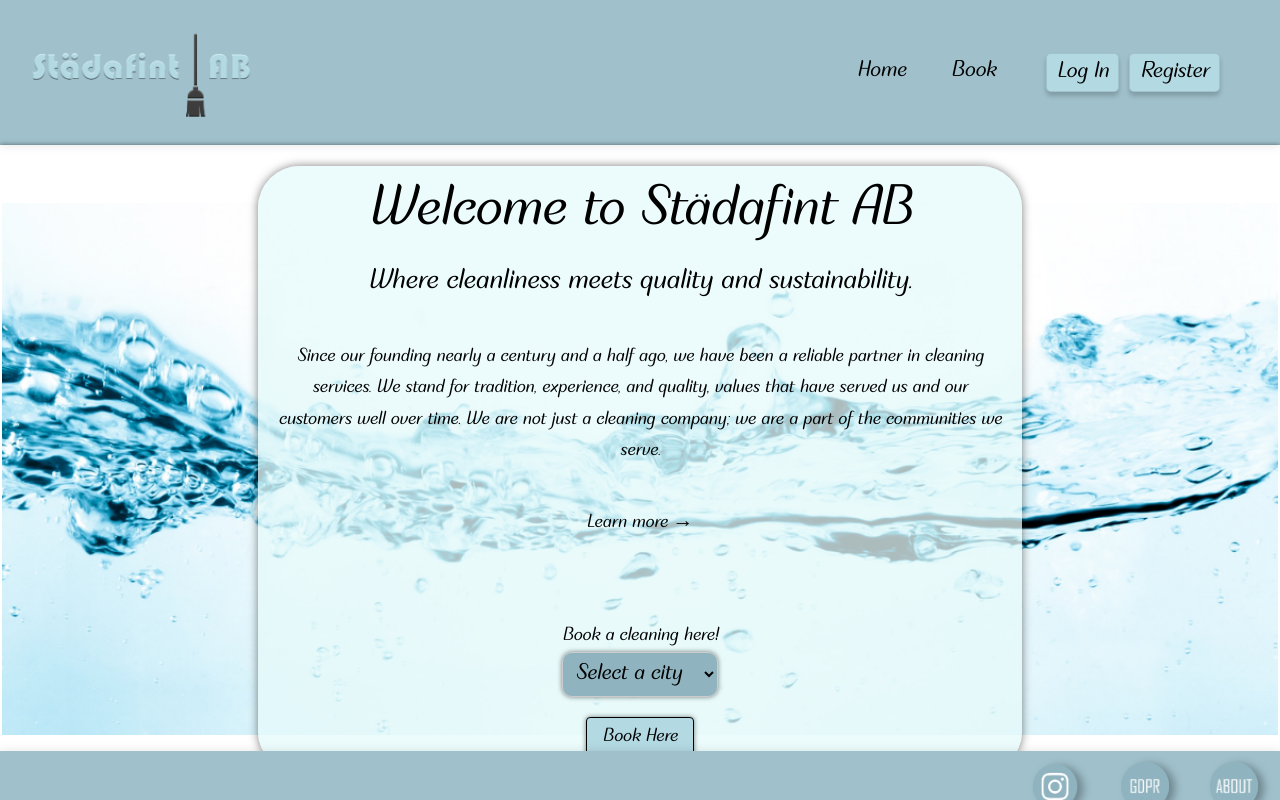
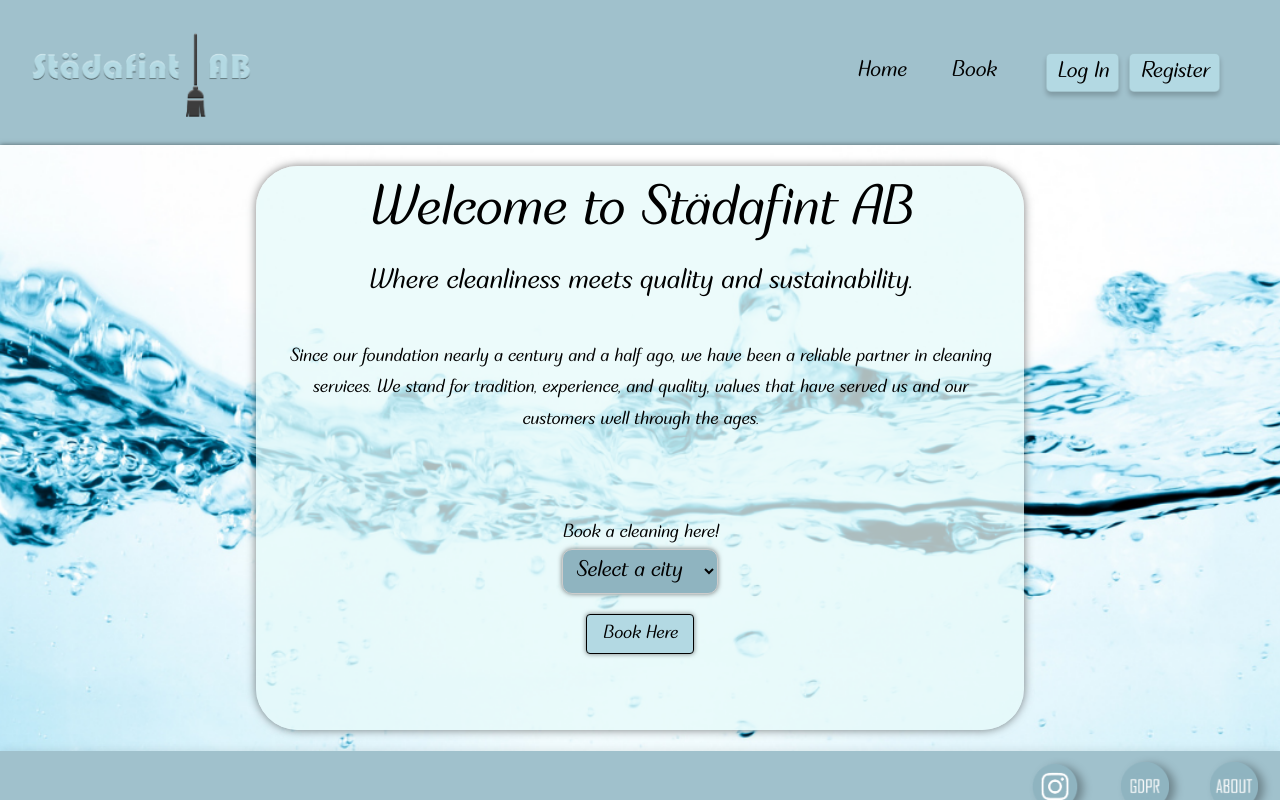
Before and after one commit to natischmidt/CleanCodeFrontend, a React (Vite) app: page / in a window 1280 px wide. Built offline with nearby package versions, Linux system fonts and the light colour scheme.

Commit message:
kollat lite style, fixat anonym kund rensar data efter bokning av städ.

```diff
--- a/src/API/admin.tsx
+++ b/src/API/admin.tsx
@@ -198,6 +198,12 @@ const admin = {
                     'Authorization': `Bearer ${jwt}`
                 }
             });
+            if (customerId === sessionStorage.getItem("tempId")){
+                sessionStorage.removeItem("jwt")
+                sessionStorage.removeItem("refresh_token")
+                sessionStorage.removeItem("tempId")
+
+            }
         } catch (error) {
             console.error('Error creating booking', error);
             throw error;
--- a/src/components/context/UserTypeContext.tsx
+++ b/src/components/context/UserTypeContext.tsx
@@ -2,6 +2,8 @@ import React, {createContext, useContext, useState, ReactNode, useEffect} from "
 import {useLocation, useNavigate} from "react-router-dom";
 import {timeToJwtExpire} from "../jwt/TimeToJwtExpire";
 import refreshJwtToken from "../jwt/RefreshJwtToken";
+import {Simulate} from "react-dom/test-utils";
+import seeking = Simulate.seeking;
 
 type UserType = "ADMIN" | "CUSTOMER" | "EMPLOYEE";
 type id = string | null
@@ -28,7 +30,8 @@ export const UserTypeProvider: React.FC<{ children: ReactNode }> = ({  children}
     useEffect(() => {
         const checkJwtToken = async() => {
             const token = sessionStorage.getItem("jwt")
-            if (token){
+            const token2 = sessionStorage.getItem("tempId")
+            if (token && !token2){
                 const timeLeft = timeToJwtExpire(token)
                 if (timeLeft <= 90){
                     try {
@@ -43,7 +46,8 @@ export const UserTypeProvider: React.FC<{ children: ReactNode }> = ({  children}
                         navigate("/")
                     }
                 } else {
-                    setLoggedIn(true)
+                   setLoggedIn(true)
+                    console.log("gogogo?")
                 }
             }
         }
--- a/src/components/customer-components/AddCustomerBookingOption.tsx
+++ b/src/components/customer-components/AddCustomerBookingOption.tsx
@@ -294,7 +294,7 @@ const AddCustomerBookingOption = () => {
                                 // backgroundImage: `url(${basic})`
                             }}>
                                 <div className="bigDiv">
-                                    <div className="btn">
+                                    <div className="btn2">
                                         <button
                                             className="showInfo"
                                             onClick={() => {
@@ -332,7 +332,7 @@ const AddCustomerBookingOption = () => {
                                 // backgroundImage: `url(${advanced})`
                             }}>
                                 <div className="bigDiv">
-                                    <div className="btn">
+                                    <div className="btn2">
                                         <button
                                             className="showInfo"
                                             onClick={() => {
@@ -372,7 +372,7 @@ const AddCustomerBookingOption = () => {
                                 // backgroundImage: `url(${diamond})`
                             }}>
                                 <div className="bigDiv">
-                                    <div className="btn">
+                                    <div className="btn2">
                                         <button
                                             className="showInfo"
                                             onClick={() => {
@@ -412,7 +412,7 @@ const AddCustomerBookingOption = () => {
                                 // backgroundImage: `url(${windowclean})`
                             }}>
                                 <div className="bigDiv">
-                                    <div className="btn">
+                                    <div className="btn2">
                                         <button
                                             className="showInfo"
                                             onClick={() => {
@@ -790,7 +790,7 @@ const styles: { [key: string]: React.CSSProperties } = {
         backgroundColor: "#ffe4e4",
         border: "red 2px",
     },
-    btn: {
+    btn2: {
         display: "flex",
         justifyContent: "center",
     }
--- a/src/components/forms/LoginAdminOrEmployeeForm.tsx
+++ b/src/components/forms/LoginAdminOrEmployeeForm.tsx
@@ -63,7 +63,6 @@ const LoginAdminOrEmployeeForm = () => {
             <div>
                 <button onClick={quickLoginAsAdmin}>logga in som admin</button>
                 <button onClick={quickLoginAsEmployee}>logga in som employee</button>
-                <button onClick={() => goToHomePage("/")}>gå till customer home</button>
             </div>
 
                 <form style={styles.form} onSubmit={handleSubmit}>
--- a/src/pages/customer-pages/CustomerHome.tsx
+++ b/src/pages/customer-pages/CustomerHome.tsx
@@ -20,6 +20,7 @@ const styles = {
         width: '100%',
         display: 'flex',
         height: '75.8vh',
+        backgroundColor: "#fefefe"
     },
     imageSection: {
         flex: 1,
@@ -29,7 +30,7 @@ const styles = {
     },
     textContainer: {
         borderRadius: "2rem",
-        marginTop: '0rem',
+        marginTop: '1rem',
         textAlign: 'center' as "center",
         color: 'black',
         boxShadow: '0 0 10px rgba(0, 0, 0, 0.5)',
@@ -63,12 +64,30 @@ export const CustomerHomePage: React.FC = () => {
                                 <h2 className="header-text">Welcome to Städafint AB <br/>
                                 </h2><h2 className="subHeaderText"> Where cleanliness meets
                                     quality and sustainability.</h2>
-                                <p className="subText"><br/>Since our founding nearly a century and a half ago, we
-                                    have been a reliable partner in cleaning services. We stand for tradition,
-                                    experience, and quality, values that have served us and our customers well over
-                                    time. We are not just a cleaning company; we are a part of the
-                                    communities we serve.</p>
-                                <p className="subText"><br/>Learn more →</p>
+                                <p className="subText"><br/>Since our foundation nearly a century and a half ago, we have
+                                    been a reliable partner in cleaning services. We stand for tradition, experience, and
+                                    quality, values that have served us and our customers well through the ages.</p>
+                              {/*  <p className="subText"><br/>We are not just a cleaning company; we are part of the communities
+                                    we serve. With a dedicated workforce, whose expertise spans several decades, we deliver not
+                                    just cleaning services, we deliver safety and quality of life. Our team consists of passionate,
+                                    experienced, and committed employees who are masters in their field.
+                                </p>*/}
+                            {/*    <p className="subText"><br/>Sustainability is not just a buzzword for us; it is part of
+                                    our business philosophy. We use environmentally friendly cleaning products and are
+                                    constantly working to minimize our ecological footprint. This also means that we have
+                                    efficient work processes that not only save time but also resources.
+                                </p>
+                                <p className="subText"><br/>Our strength lies in our ability to understand our customers'
+                                    unique needs and offer tailor-made solutions. We believe that every space, small or large,
+                                    deserves the best possible care. Whether it's an office, a home, or a commercial space, you can
+                                    trust that StädaAB will do the job with the utmost care and professionalism.
+                                </p>*/}
+                               {/* <p className="subText"><br/>Thank you for considering StädaAB as your partner in cleanliness
+                                    and sustainability. We look forward to being a part of your everyday life and continuing to
+                                    set the standard for excellent and sustainable cleaning for generations to come."
+
+                                </p>*/}
+                             {/*   <p className="subText"><br/>Learn more →</p>*/}
                                 <BookingComponent/>
                             </div>
                             <div style={styles.bookingSection}>
--- a/src/styles/CustomerBooking.css
+++ b/src/styles/CustomerBooking.css
@@ -95,13 +95,13 @@
     align-items: center;
 
 }
-
+/*
 .btn {
     display: flex;
     justify-content: center;
     border-radius: 7px;
     height: 250px;
-}
+}*/
 
 @media (max-width: 1500px) {
     .box {
--- a/src/styles/CustomerHome.css
+++ b/src/styles/CustomerHome.css
@@ -1,16 +1,17 @@
 .whiteSection {
     background-image: url('../assets/water.png');
-    background-size: 100%;
-    background-position: center;
+    background-size: cover;
+    background-position: bottom;
     background-repeat: no-repeat;
-    margin: 1rem 2px;
+    /*margin: 1rem 2px;*/
     padding-left: 20%;
     padding-right: 20%;
     display: flex;
     flex-direction: column;
     justify-content: space-between;
     flex: 1;
-    height: 100%
+    height: 100%;
+   /* background-color: black;*/
 }
 
 .header-text {
```
